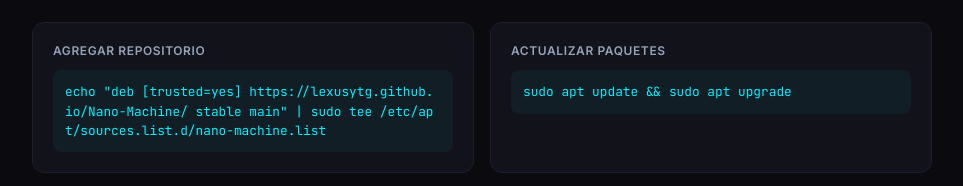
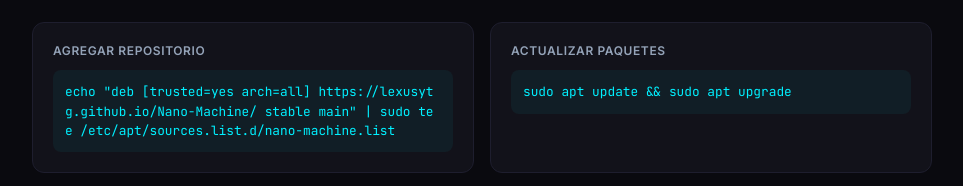
Before and after one commit to LexusYTG/Nano-Machine, a plain HTML site: page index.html in a window 1280 px wide. Shown: the part 1878-2064 px from the top of the page, without its empty margins (158-1121 px from the left). Drawn offline with Linux system fonts and the light colour scheme.

Commit message:
correxion rapida en parametrosdel apt

```diff
--- a/index.html
+++ b/index.html
@@ -616,7 +616,7 @@
         <div class="commands-grid">
             <div class="cmd-block">
                 <div class="cmd-label">Agregar repositorio</div>
-                <code class="cmd-code">echo "deb [trusted=yes] https://lexusytg.github.io/Nano-Machine/ stable main" | sudo tee /etc/apt/sources.list.d/nano-machine.list</code>
+                <code class="cmd-code">echo "deb [trusted=yes arch=all] https://lexusytg.github.io/Nano-Machine/ stable main" | sudo tee /etc/apt/sources.list.d/nano-machine.list</code>
             </div>
             <div class="cmd-block">
                 <div class="cmd-label">Actualizar paquetes</div>
```
Also changed, not shown: 2 other files.
